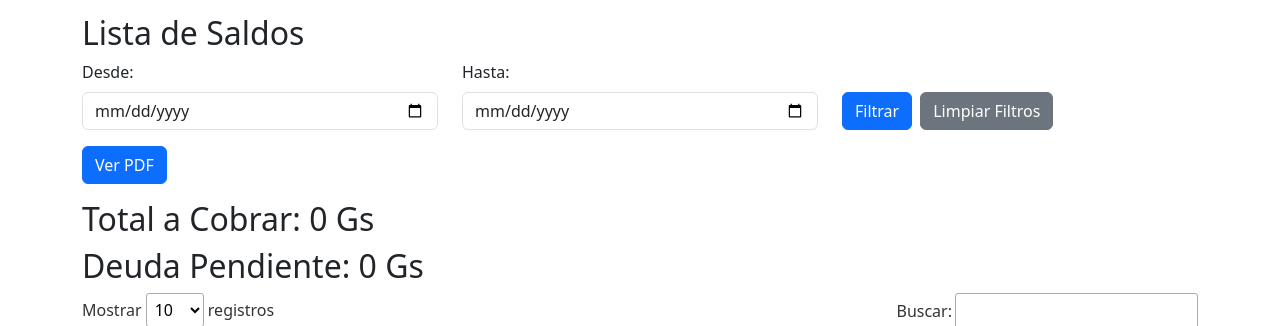
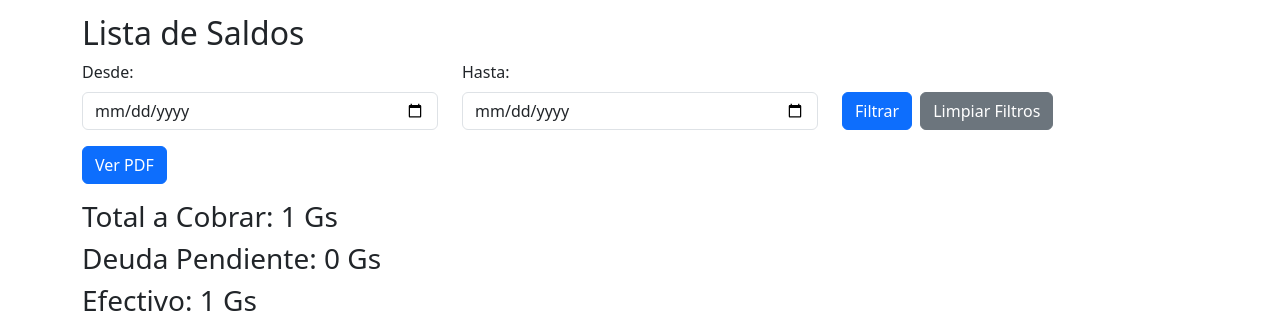
Before and after one commit to ingferchorojas/simplePHPsystem, a PHP site: page /pages/saldos/saldos.php in a window 1280 px wide. Shown: the part 90-416 px from the top of the page. Run offline with PHP 8.4, Linux system fonts and the light colour scheme; tables that the repository leaves empty hold one stand-in row (values such as "Sample post").

Commit message:
fix: saldos

```diff
--- a/pages/saldos/saldos.php
+++ b/pages/saldos/saldos.php
@@ -34,6 +34,7 @@ SELECT
         WHEN DATEDIFF(CURDATE(), DATE_ADD(ca.fecha, INTERVAL ca.dias_credito DAY)) > 60 THEN CAST(ca.cargo - IFNULL(SUM(ab.monto_abono), 0) AS UNSIGNED)
         ELSE 0
     END AS mas_de_60_dias,
+    CAST(ca.cargo AS UNSIGNED) AS total_cargo,
     CAST(ca.cargo - IFNULL(SUM(ab.monto_abono), 0) AS UNSIGNED) AS total_general
 FROM
     cargos ca
@@ -67,7 +68,6 @@ $result = $conn->query($sql);
     <!-- FontAwesome CSS local -->
     <link href="../../assets/fontawesome/css/all.min.css" rel="stylesheet">
     <link rel="icon" href="../../assets/logo.png" type="image/png">
-
 </head>
 <body>
     <nav class="navbar navbar-expand-lg navbar-dark bg-dark">
@@ -104,18 +104,35 @@ $result = $conn->query($sql);
         // Calcular el total a cobrar y la deuda pendiente
         $total_a_cobrar = 0;
         $deuda_pendiente = 0;
+        $totales_columnas = [
+            'no_vencido' => 0,
+            'de_1_a_15_dias' => 0,
+            'de_16_a_30_dias' => 0,
+            'de_31_a_60_dias' => 0,
+            'mas_de_60_dias' => 0,
+            'total_general' => 0,
+        ];
 
         if (isset($result) && $result->num_rows > 0) {
             while($row = $result->fetch_assoc()) {
-                $total_a_cobrar += $row["total_general"];
+                $total_a_cobrar += $row["total_cargo"];
                 $deuda_pendiente += $row["total_general"];
+                foreach ($totales_columnas as $col => $total) {
+                    $totales_columnas[$col] += $row[$col];
+                }
             }
         }
         ?>
 
+        <?php
+        // Calcular el efectivo
+        $efectivo = $total_a_cobrar - $deuda_pendiente;
+        ?>
+
         <!-- Mostrar total a cobrar y deuda pendiente -->
-        <h2>Total a Cobrar: <?= number_format($total_a_cobrar, 0, '', '.') ?> Gs</h2>
-        <h2>Deuda Pendiente: <?= number_format($deuda_pendiente, 0, '', '.') ?> Gs</h2>
+        <h3>Total a Cobrar: <?= number_format($total_a_cobrar, 0, '', '.') ?> Gs</h3>
+        <h3>Deuda Pendiente: <?= number_format($deuda_pendiente, 0, '', '.') ?> Gs</h3>
+        <h3>Efectivo: <?= number_format($efectivo, 0, '', '.') ?> Gs</h3>
 
         <?php if (isset($result) && $result->num_rows > 0): ?>
             <table id="saldosTable" class="table table-bordered mt-4">
@@ -153,6 +170,16 @@ $result = $conn->query($sql);
                             <td><?= number_format($row["total_general"], 0, '', '.') . " Gs" ?></td>
                         </tr>
                     <?php endwhile; ?>
+                    <!-- Fila con los totales -->
+                    <tr>
+                        <td colspan="5"><strong>Total</strong></td>
+                        <td><strong><?= number_format($totales_columnas['no_vencido'], 0, '', '.') . " Gs" ?></strong></td>
+                        <td><strong><?= number_format($totales_columnas['de_1_a_15_dias'], 0, '', '.') . " Gs" ?></strong></td>
+                        <td><strong><?= number_format($totales_columnas['de_16_a_30_dias'], 0, '', '.') . " Gs" ?></strong></td>
+                        <td><strong><?= number_format($totales_columnas['de_31_a_60_dias'], 0, '', '.') . " Gs" ?></strong></td>
+                        <td><strong><?= number_format($totales_columnas['mas_de_60_dias'], 0, '', '.') . " Gs" ?></strong></td>
+                        <td><strong><?= number_format($totales_columnas['total_general'], 0, '', '.') . " Gs" ?></strong></td>
+                    </tr>
                 </tbody>
             </table>
         <?php else: ?>
```
Also changed, not shown: pages/saldos/saldos_pdf.php (+20 -18 lines).
